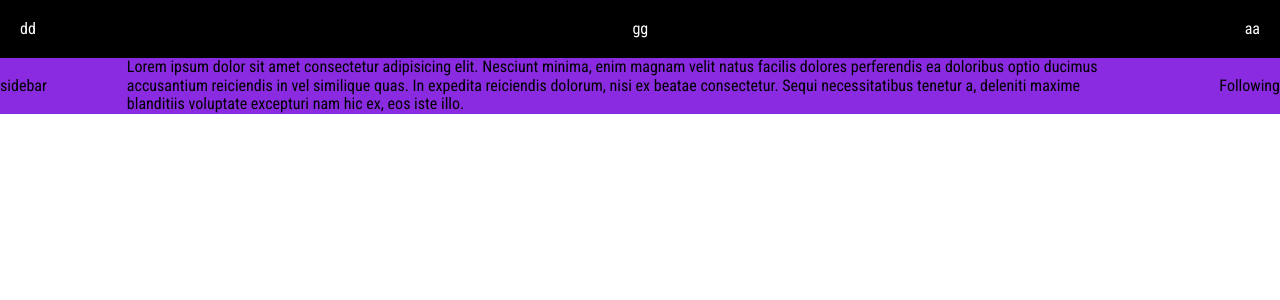
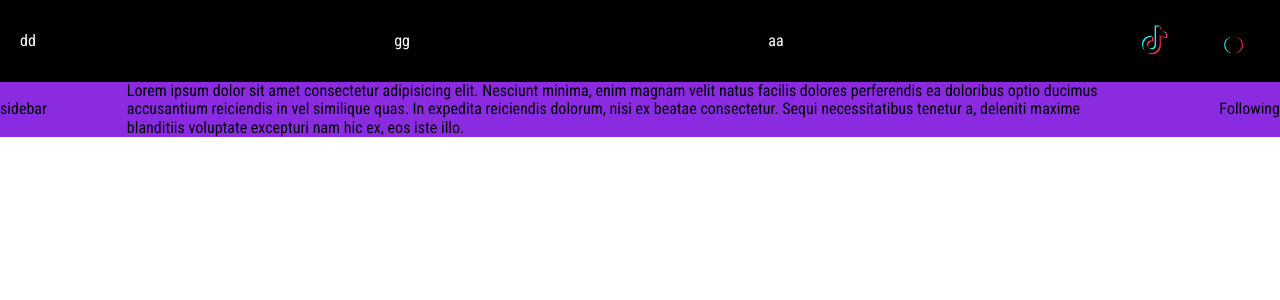
Before and after one commit to PhiLongVN/tiktiok, a React (Create React App) app: page /following in a window 1280 px wide. Shown: the top 300 px of the page. Built offline with nearby package versions, Linux system fonts and the light colour scheme.

Commit message:
install npm classname

```diff
--- a/package.json
+++ b/package.json
@@ -6,6 +6,7 @@
     "@testing-library/jest-dom": "^5.16.5",
     "@testing-library/react": "^13.4.0",
     "@testing-library/user-event": "^13.5.0",
+    "classname": "^0.0.0",
     "normalize.css": "^8.0.1",
     "react": "^18.2.0",
     "react-dom": "^18.2.0",
--- a/src/Layout/ProfileLayout/ProfileLayout.scss
+++ b/src/Layout/DefaultLayout/DefaultLayout.module.scss
@@ -1,7 +1,6 @@
-.container-profile {
-  background-color: blueviolet;
+.containerFF {
+  background-color: gold;
   display: flex;
   justify-content: center;
   align-items: center;
-  gap: 8rem;
 }
--- a/src/Layout/DefaultLayout/index.js
+++ b/src/Layout/DefaultLayout/index.js
@@ -1,16 +1,20 @@
 import Header from '-/component/Header';
 import SideBar from '-/component/SideBar';
 import React from 'react';
-import '-/Layout/DefaultLayout/DefaultLayout.scss';
+import styles from '-/Layout/DefaultLayout/DefaultLayout.module.scss';
+import classNames from 'classnames/bind';
+
 function DefaultLayout({ children }) {
+  var cx = classNames.bind(styles);
+
   return (
-    <div >
+    <div>
       <Header />
 
-      <div className="container-default">
+      <div className={cx('container')}>
         <SideBar />
         aaaa
-        <div className="content">{children}</div>
+        <div className={cx('content')}>{children}</div>
       </div>
     </div>
   );
--- a/src/Layout/DefaultLayout/DefaultLayout.scss
+++ b/src/Layout/ProfileLayout/ProfileLayout.module.scss
@@ -1,6 +1,7 @@
-.container-default {
-  background-color: gold;
+.container {
+  background-color: blueviolet;
   display: flex;
   justify-content: center;
   align-items: center;
+  gap: 8rem;
 }
--- a/src/Layout/ProfileLayout/index.js
+++ b/src/Layout/ProfileLayout/index.js
@@ -1,16 +1,25 @@
 import Header from '-/component/Header';
 import SideBar from '-/component/SideBar';
 import React from 'react';
-import '-/Layout/ProfileLayout/ProfileLayout.scss';
+import styles from '-/Layout/ProfileLayout/ProfileLayout.module.scss';
+import classNames from 'classnames/bind';
+
 function ProfileLayout({ children }) {
+  var cx = classNames.bind(styles);
+
   return (
     <div>
       <Header />
 
-      <div className="container-profile">
+      <div className={cx('container')}>
         <SideBar />
-        Lorem ipsum dolor sit amet consectetur adipisicing elit. Nesciunt minima, enim magnam velit natus facilis dolores perferendis ea doloribus optio ducimus accusantium reiciendis in vel similique quas. In expedita reiciendis dolorum, nisi ex beatae consectetur. Sequi necessitatibus tenetur a, deleniti maxime blanditiis voluptate excepturi nam hic ex, eos iste illo.
-        <div className="content">{children}</div>
+        Lorem ipsum dolor sit amet consectetur adipisicing elit. Nesciunt
+        minima, enim magnam velit natus facilis dolores perferendis ea doloribus
+        optio ducimus accusantium reiciendis in vel similique quas. In expedita
+        reiciendis dolorum, nisi ex beatae consectetur. Sequi necessitatibus
+        tenetur a, deleniti maxime blanditiis voluptate excepturi nam hic ex,
+        eos iste illo.
+        <div className={cx('content')}>{children}</div>
       </div>
     </div>
   );
--- a/src/Layout/UploadLayout/UploadLayout.scss
+++ b/src/Layout/UploadLayout/UploadLayout.module.scss
@@ -1,4 +1,4 @@
-.container-update {
+.container {
   background-color: aqua;
   display: flex;
   align-items: center;
--- a/src/Layout/UploadLayout/index.js
+++ b/src/Layout/UploadLayout/index.js
@@ -1,16 +1,18 @@
 import Header from '-/component/Header';
 import SideBar from '-/component/SideBar';
 import React from 'react';
-import '-/Layout/UploadLayout/UploadLayout.scss';
+import styles from '-/Layout/UploadLayout/UploadLayout.module.scss';
+import classNames from 'classnames/bind';
 function UploadLayout({ children }) {
+  var cx = classNames.bind(styles);
   return (
     <div>
       <Header />
 
-      <div className="container-update">
+      <div className={cx('container')}>
         <SideBar />
         <p>Loremolor, earum? Deserunt, eum.</p>
-        <div className="content">{children}</div>
+        <div className={cx('content')}>{children}</div>
       </div>
     </div>
   );
--- a/src/component/Header/index.js
+++ b/src/component/Header/index.js
@@ -1,11 +1,17 @@
 import React from 'react';
-import '-/component/Header/Header.scss';
+import styles from '-/component/Header/Header.module.scss';
+import logo from '-/assets/logo/logo.svg';
+import classNames from 'classnames/bind';
+
 function Header() {
+  var cx = classNames.bind(styles);
+
   return (
-    <div className="header">
+    <div className={cx('header')}>
       <div>dd</div>
       <div>gg</div>
       <div>aa</div>
+      <img src={logo} alt="" />
     </div>
   );
 }
```
Also changed, not shown: src/assets/logo/logo.svg (added), src/component/Header/Header.module.scss (renamed from src/component/Header/Header.scss), 1 other file (tests, documents, lock files or other folders).
